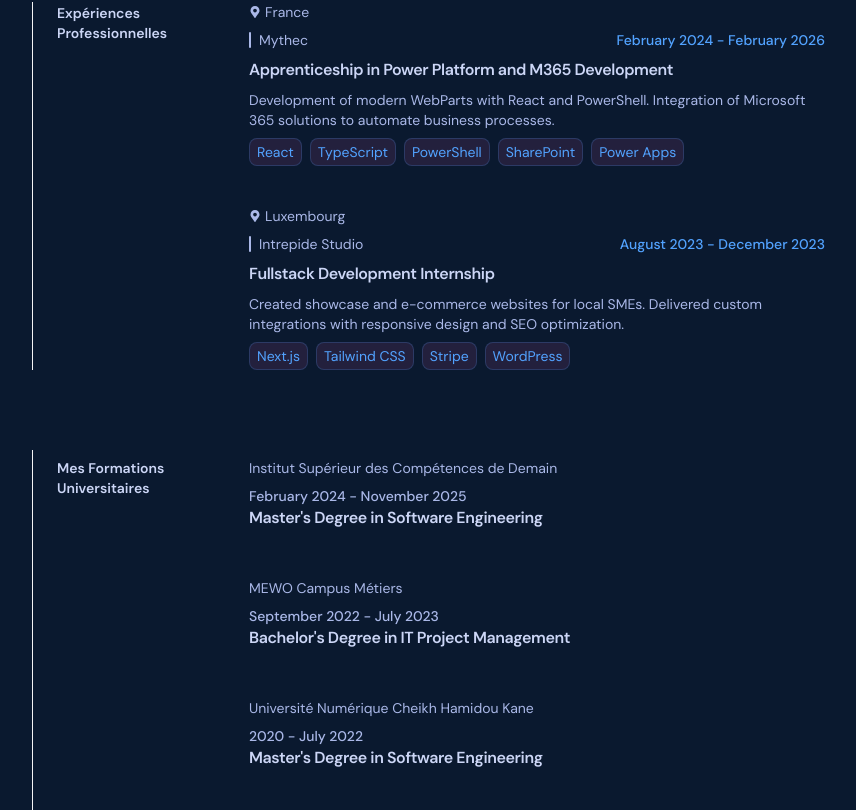
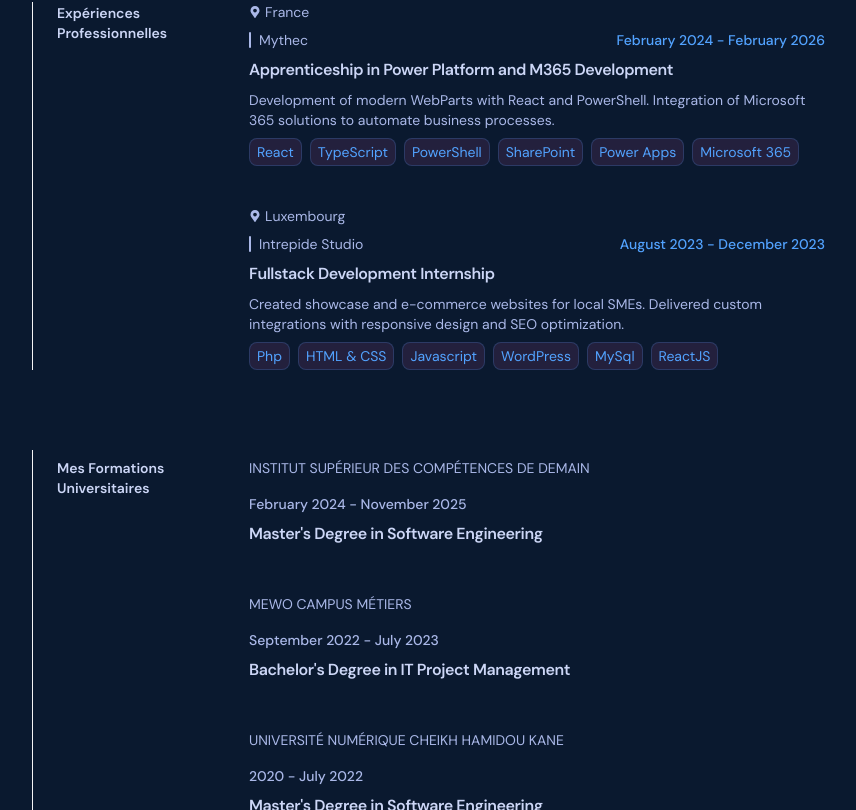
Before and after one commit to alaminediassy/lamine-diassy, a Next.js app: page /en/about in a window 1280 px wide. Shown: the part 1430-2240 px from the top of the page, without its empty margins (96-952 px from the left). Built offline with nearby package versions, Linux system fonts and the light colour scheme.

Commit message:
Adding Experiences et Educations sections

```diff
--- a/src/app/[lang]/dictionaries/en.json
+++ b/src/app/[lang]/dictionaries/en.json
@@ -51,7 +51,7 @@
       "period": "February 2024 - February 2026",
       "jobTitle": "Apprenticeship in Power Platform and M365 Development",
       "description": "Development of modern WebParts with React and PowerShell. Integration of Microsoft 365 solutions to automate business processes.",
-      "technologies": ["React", "TypeScript", "PowerShell", "SharePoint", "Power Apps"]
+      "technologies": ["React", "TypeScript", "PowerShell", "SharePoint", "Power Apps", "Microsoft 365"]
     },
     {
       "country": "Luxembourg",
@@ -59,7 +59,7 @@
       "period": "August 2023 - December 2023",
       "jobTitle": "Fullstack Development Internship",
       "description": "Created showcase and e-commerce websites for local SMEs. Delivered custom integrations with responsive design and SEO optimization.",
-      "technologies": ["Next.js", "Tailwind CSS", "Stripe", "WordPress"]
+      "technologies": ["Php", "HTML & CSS", "Javascript", "WordPress", "MySql", "ReactJS"]
     }
   ],
   "educations": [
--- a/src/app/[lang]/dictionaries/fr.json
+++ b/src/app/[lang]/dictionaries/fr.json
@@ -51,7 +51,7 @@
       "period": "Février 2024 - Février 2026",
       "jobTitle": "Alternance en Développement Power Plateform et M365",
       "description": "Développement de WebParts modernes avec React et PowerShell. Intégration de solutions Microsoft 365 pour automatiser les processus métier.",
-      "technologies": ["React", "TypeScript", "PowerShell", "SharePoint", "Power Apps"]
+      "technologies": ["React", "TypeScript", "PowerShell", "SharePoint", "Power Apps", "Microsoft 365"]
     },
     {
       "country": "Luxembourg",
@@ -59,7 +59,7 @@
       "period": "Août 2023 - Décembre 2023",
       "jobTitle": "Stage en Développement Fullstack",
       "description": "Création de sites vitrines et e-commerce pour des TPE/PME locales. Intégration sur mesure avec design responsive et optimisation SEO.",
-      "technologies": ["Next.js", "Tailwind CSS", "Stripe", "WordPress"]
+      "technologies": ["Php", "HTML & CSS", "Javascript", "WordPress", "MySql", "ReactJS"]
     }
   ],
   "educations": [
--- a/src/components/experiences/Experiences.tsx
+++ b/src/components/experiences/Experiences.tsx
@@ -5,6 +5,8 @@
 import { SimpleLayout } from "@/components/experiences/SimpleLayout";
 import { Section } from "@/components/experiences/Section";
 import {ExperienceProItems, FormationsItems} from "@/components/experiences/ExperiencesFormations";
+import { Experience, Formations } from "@/components/experiences/ExperiencesFormations";
+
 
 function ExperiencesSection({
                                 children,
@@ -24,7 +26,10 @@
 };
 
 interface ExperiencesProps {
-    dict: never;
+    dict: {
+        experiencesPro: Experience[];
+        educations: Formations[];
+    };
 }
 
 export default function Experiences({ dict }: ExperiencesProps) {
--- a/src/components/experiences/ExperiencesFormations.tsx
+++ b/src/components/experiences/ExperiencesFormations.tsx
@@ -1,7 +1,7 @@
 import React from "react";
 import { FaMapMarkerAlt } from "react-icons/fa";
 
-interface Experience {
+export interface Experience {
     country: string;
     company: string;
     period: string;
@@ -16,7 +16,7 @@
     };
 }
 
-interface Formations {
+export interface Formations {
     university: string;
     period: string;
     levelTitle: string;
@@ -103,12 +103,12 @@
                     <div key={index} className="md:grid md:grid-cols-3 md:items-baseline">
                         <div className="md:col-span-3 group relative flex flex-col items-start w-full">
                             <div className="relative z-10 flex flex-col space-y-1 my-2 w-full">
-                                <div className="flex items-center text-sm text-soft-light">
+                                <div className="flex items-center text-sm text-soft-light uppercase">
                                     {form.university}
                                 </div>
                             </div>
 
-                            <div className="relative z-10">
+                            <div className="relative z-10 space-y-1 my-2">
                                 <p className="text-sm font-medium text-soft-light">
                                     {form.period}
                                 </p>
```
Also changed, not shown: src/types/portfolio.ts (deleted, +0 -19 lines).
